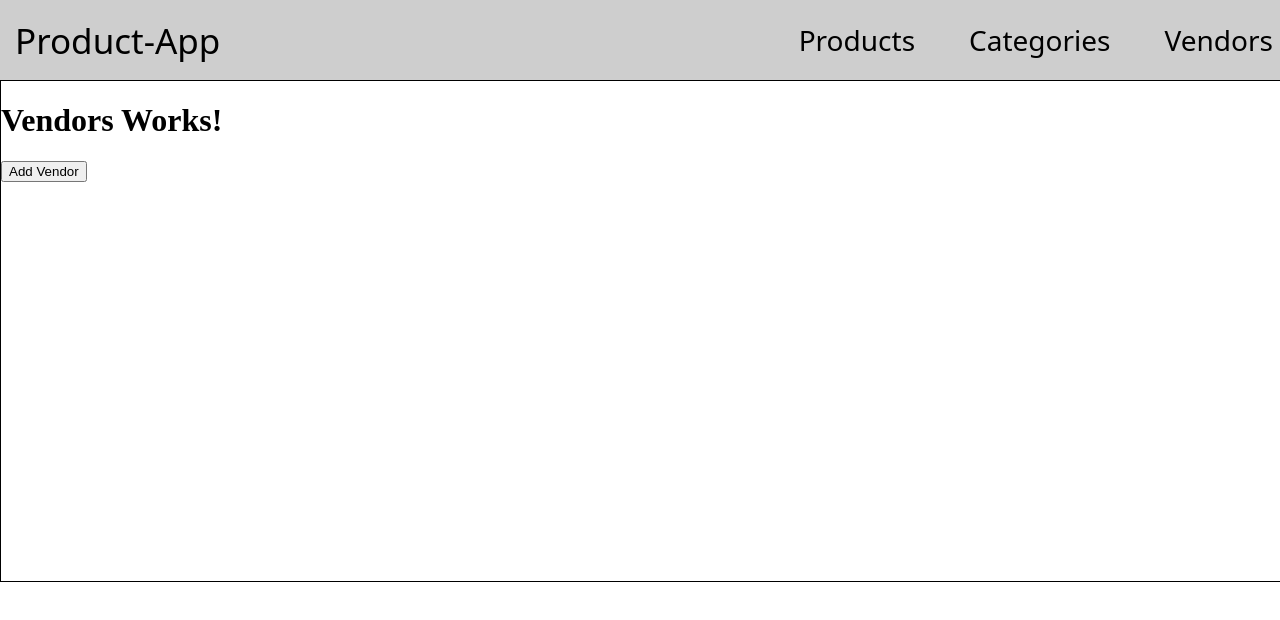
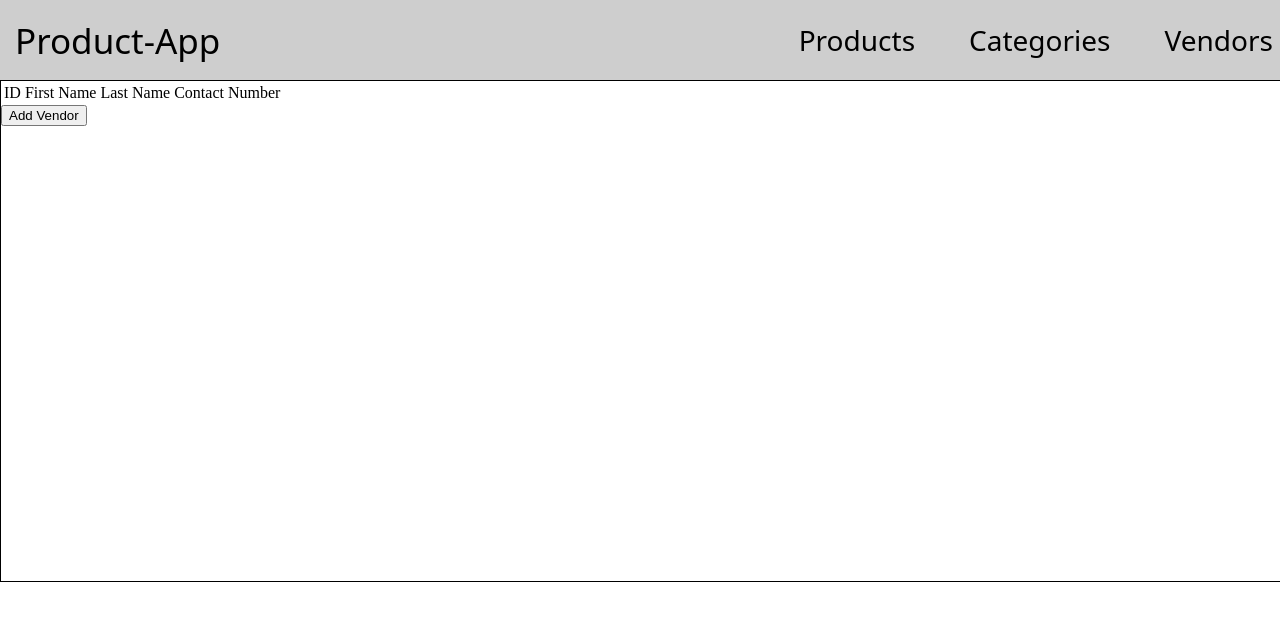
Before and after one commit to ahadddd/Product-App-v2, an Angular app: page /vendors in a window 1280 px wide. Shown: the top 620 px of the page. Built offline with nearby package versions, Linux system fonts and the light colour scheme.

Commit message:
Vendor being added successfully

```diff
--- a/src/app/Main/Products/AddProduct/AddProduct.component.html
+++ b/src/app/Main/Products/AddProduct/AddProduct.component.html
@@ -3,5 +3,5 @@
     Add Product Works!
   </h1>
 
-  <button (click)="increment()" >CLICK TO ADD 1</button>
+  <button >CLICK TO ADD 1</button>
 </div>
--- a/src/app/Main/Products/AddProduct/AddProduct.component.ts
+++ b/src/app/Main/Products/AddProduct/AddProduct.component.ts
@@ -1,5 +1,4 @@
 import { Component, OnInit } from '@angular/core';
-import { DataService } from '../Data.service';
 
 @Component({
   selector: 'app-AddProduct',
@@ -8,15 +7,10 @@ import { DataService } from '../Data.service';
 })
 export class AddProductComponent implements OnInit {
 
-  constructor(private ds: DataService) { }
+  constructor() { }
 
   ngOnInit() {
   }
 
-  increment() {
-    this.ds.counter++;
-  }
-
-
 
 }
--- a/src/app/Main/Products/Data.service.ts
+++ /dev/null
@@ -1,18 +0,0 @@
-import { Injectable } from '@angular/core';
-
-@Injectable({
-  providedIn: 'root'
-})
-export class DataService {
-
-  counter: number = 0;
-
-  constructor() { }
-
-  getCount() {
-    return this.counter;
-  }
-
-
-
-}
--- a/src/app/Main/Products/Products/Products.component.ts
+++ b/src/app/Main/Products/Products/Products.component.ts
@@ -1,6 +1,5 @@
 import { Component, OnInit } from '@angular/core';
 import { Product } from 'src/app/Models/product';
-import { DataService } from '../Data.service';
 
 @Component({
   selector: 'app-Products',
@@ -13,10 +12,9 @@ export class ProductsComponent implements OnInit {
 
   counter: number = 0;
 
-  constructor(private ds: DataService) { }
+  constructor() { }
 
   ngOnInit() {
-    this.counter = this.ds.getCount();
   }
 
 
--- a/src/app/Main/Vendors/AddVendor/AddVendor.component.ts
+++ b/src/app/Main/Vendors/AddVendor/AddVendor.component.ts
@@ -1,6 +1,7 @@
 import { Component, OnInit } from '@angular/core';
 import { FormControl, FormGroup, ReactiveFormsModule, Validators } from '@angular/forms';
 import { Vendor } from 'src/app/Models/vendor';
+import { DataService } from '../Data.service';
 
 @Component({
   selector: 'app-AddVendor',
@@ -9,10 +10,10 @@ import { Vendor } from 'src/app/Models/vendor';
 })
 export class AddVendorComponent implements OnInit {
 
-  vendors: Array<Vendor> = [];
+  // vendors: Array<Vendor> = [];
   venData!: FormGroup;
 
-  constructor() { }
+  constructor(private ds: DataService ) { }
 
   ngOnInit() {
     this.venData = new FormGroup({
@@ -29,18 +30,16 @@ export class AddVendorComponent implements OnInit {
     else{
       let ctrl = this.venData.controls;
       let v1: Vendor = {
-        id: this.vendors.length + 1,
+        id: this.ds.vendors.length + 1,
         first_name: ctrl['f_name'].getRawValue(),
         last_name: ctrl['l_name'].getRawValue(),
         contact_number: ctrl['c_number'].getRawValue()
       }
-      this.vendors.push(v1);
-      console.log(this.vendors);
+      this.ds.setVendors(v1);
       alert('Vendor Added.')
 
     }
 
-
   }
 
 }
--- /dev/null
+++ b/src/app/Main/Vendors/Data.service.ts
@@ -0,0 +1,21 @@
+import { Injectable } from '@angular/core';
+import { Vendor } from 'src/app/Models/vendor';
+
+@Injectable({
+  providedIn: 'root'
+})
+export class DataService {
+
+  vendors: Array<Vendor> = [];
+
+  constructor() { }
+
+  setVendors(obj: Vendor) {
+    this.vendors.push(obj);
+  }
+
+  getVendors() {
+    return this.vendors;
+  }
+
+}
--- a/src/app/Main/Vendors/Vendors/Vendors.component.html
+++ b/src/app/Main/Vendors/Vendors/Vendors.component.html
@@ -1,7 +1,23 @@
 <div class="container">
-  <h1>
-    Vendors Works!
-  </h1>
+  <table>
+    <thead>
+      <tr>
+        <td>ID</td>
+        <td>First Name</td>
+        <td>Last Name</td>
+        <td>Contact Number</td>
+      </tr>
+    </thead>
+
+    <tbody>
+      <tr *ngFor="let vendor of vendors">
+        <td>{{ vendor.id }}</td>
+        <td>{{ vendor.first_name }}</td>
+        <td>{{ vendor.last_name }}</td>
+        <td>{{ vendor.contact_number }}</td>
+      </tr>
+    </tbody>
+  </table>
 
   <button routerLink="add">Add Vendor</button>
 </div>
--- a/src/app/Main/Vendors/Vendors/Vendors.component.ts
+++ b/src/app/Main/Vendors/Vendors/Vendors.component.ts
@@ -1,5 +1,6 @@
 import { Component, OnInit } from '@angular/core';
 import { Vendor } from 'src/app/Models/vendor';
+import { DataService } from '../Data.service';
 
 @Component({
   selector: 'app-Vendors',
@@ -8,10 +9,12 @@ import { Vendor } from 'src/app/Models/vendor';
 })
 export class VendorsComponent implements OnInit {
 
-  vendors: Array<Vendor> = []
-  constructor() { }
+  vendors: Array<Vendor> = [];
+
+  constructor(private ds: DataService) { }
 
   ngOnInit() {
+    this.vendors = this.ds.getVendors()
   }
 
 }
```
